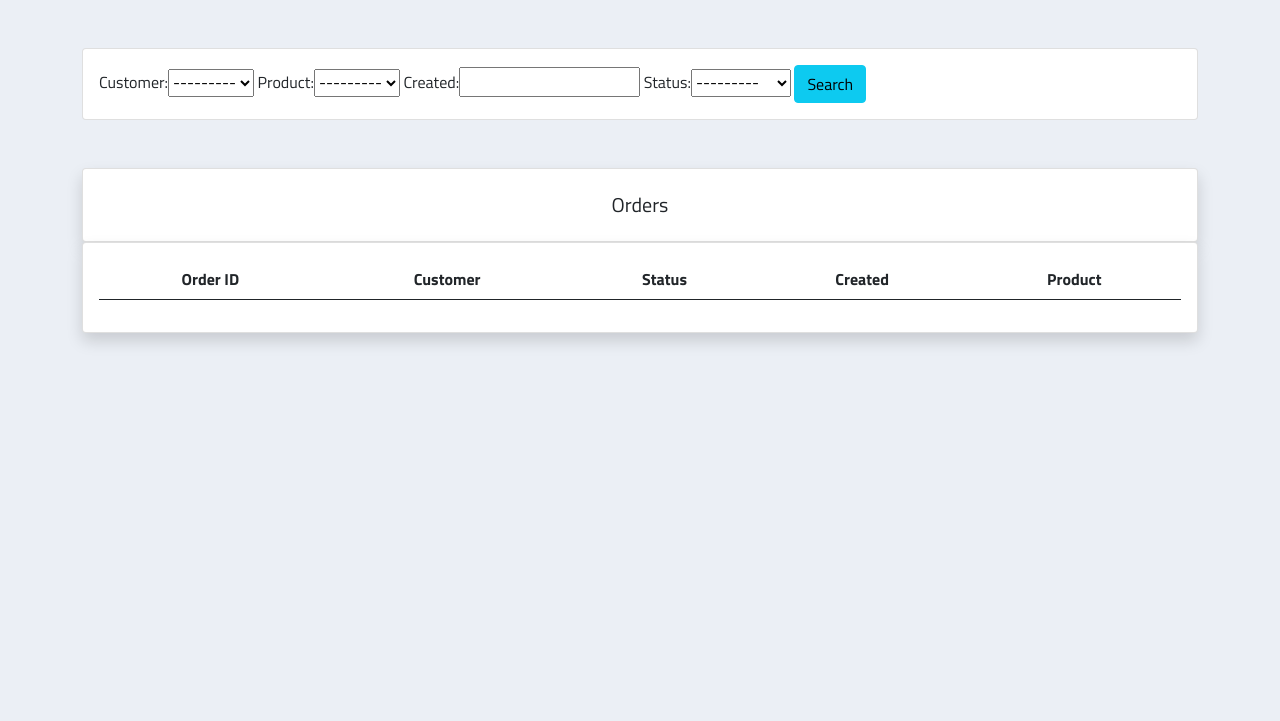
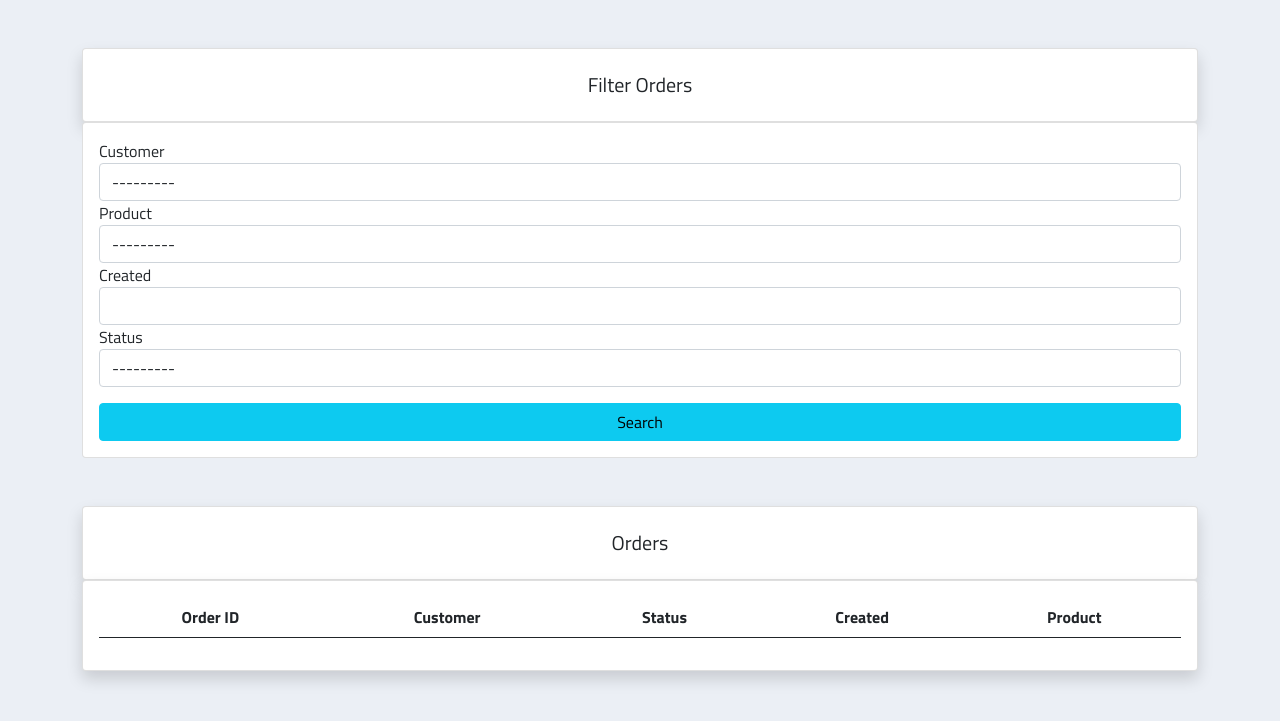
Before and after one commit to sbtah/Django-eStore-Idea, a Django app: page /orders/ in a window 1280 px wide. Shown: the part 56-777 px from the top of the page. Run offline with Django 3.2, Linux system fonts and the light colour scheme; data that the repository does not hold is empty; some libraries are stand-ins or nearby versions.

Commit message:
Added filtering for products

```diff
--- a/main/settings.py
+++ b/main/settings.py
@@ -45,6 +45,7 @@ INSTALLED_APPS = [
     'orders',
     'tags',
     'django_filters',
+    'crispy_forms',
 
 ]
 
@@ -140,3 +141,4 @@ MEDIA_ROOT = BASE_DIR / 'media'
 # Default primary key field type
 # https://docs.djangoproject.com/en/3.2/ref/settings/#default-auto-field
 DEFAULT_AUTO_FIELD = 'django.db.models.BigAutoField'
+CRISPY_TEMPLATE_PACK = 'bootstrap4'
--- a/orders/templates/orders/order_filter.html
+++ b/orders/templates/orders/order_filter.html
@@ -1,12 +1,18 @@
 {% load static %}
+{% load crispy_forms_tags %}
 <div class="container mt-5">
     <div class="row">
-        <div class="col">
-            <div class="card card-body">
-                <form method="GET" action="">
-                    {{ my_filter.form }}
-                    <button class="btn btn-info" type="submit">Search</button>
-                </form>
+        <div class="col-md">
+            <div class="card card-body shadow">
+                <h5 class="text-center pt-2">Filter Orders</h5>
+            </div>
+            <div class="col">
+                <div class="card card-body">
+                    <form method="GET" action="">
+                        {{ my_filter.form | crispy }}
+                        <button class="btn btn-info mt-3 w-100" type="submit">Search</button>
+                    </form>
+                </div>
             </div>
         </div>
     </div>
--- a/products/filters.py
+++ b/products/filters.py
@@ -1,4 +1,5 @@
 import django_filters
+from django import forms
 from .models import Product
 
 
@@ -7,4 +8,4 @@ class ProductFilter(django_filters.FilterSet):
     class Meta:
 
         model = Product
-        fields = '__all__'
+        fields = ['name', 'brand', 'category', 'price']
```
Also changed, not shown: products/templates/products/product_filter.html (+12 -6 lines).
